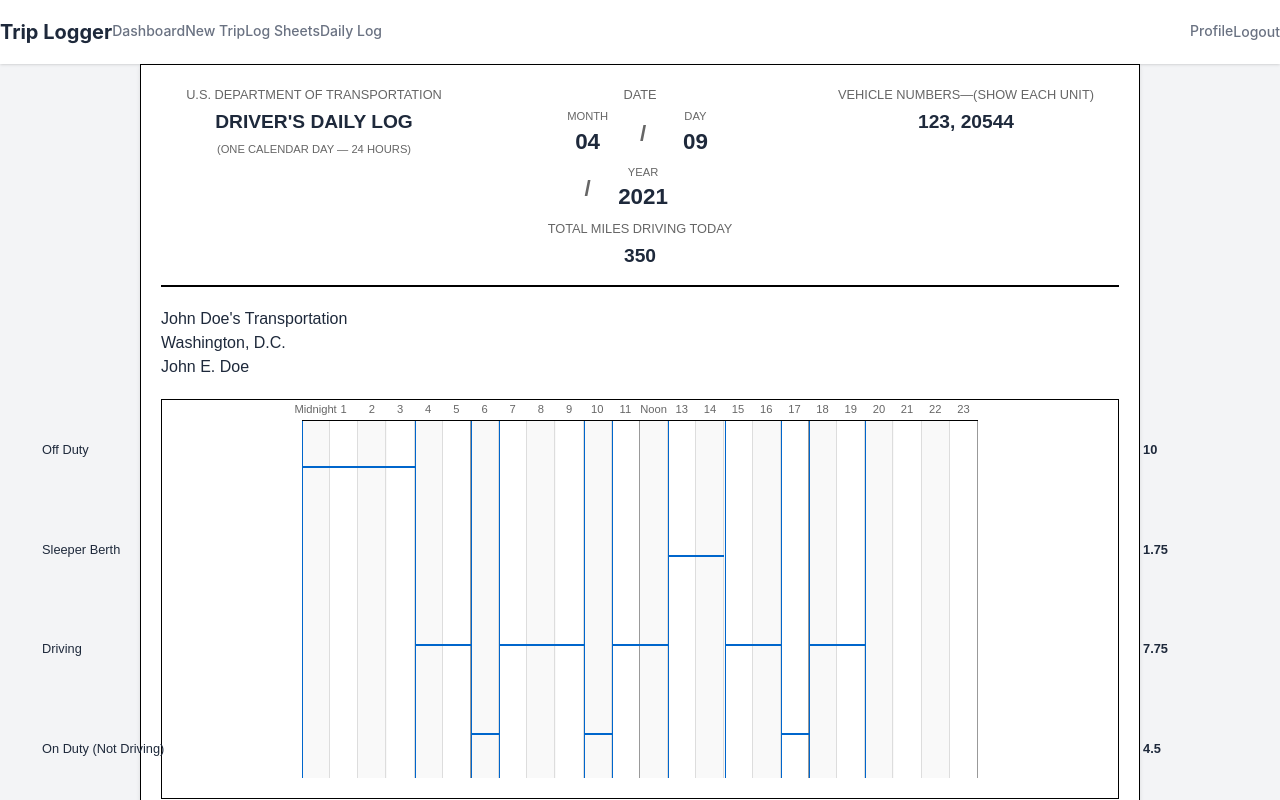
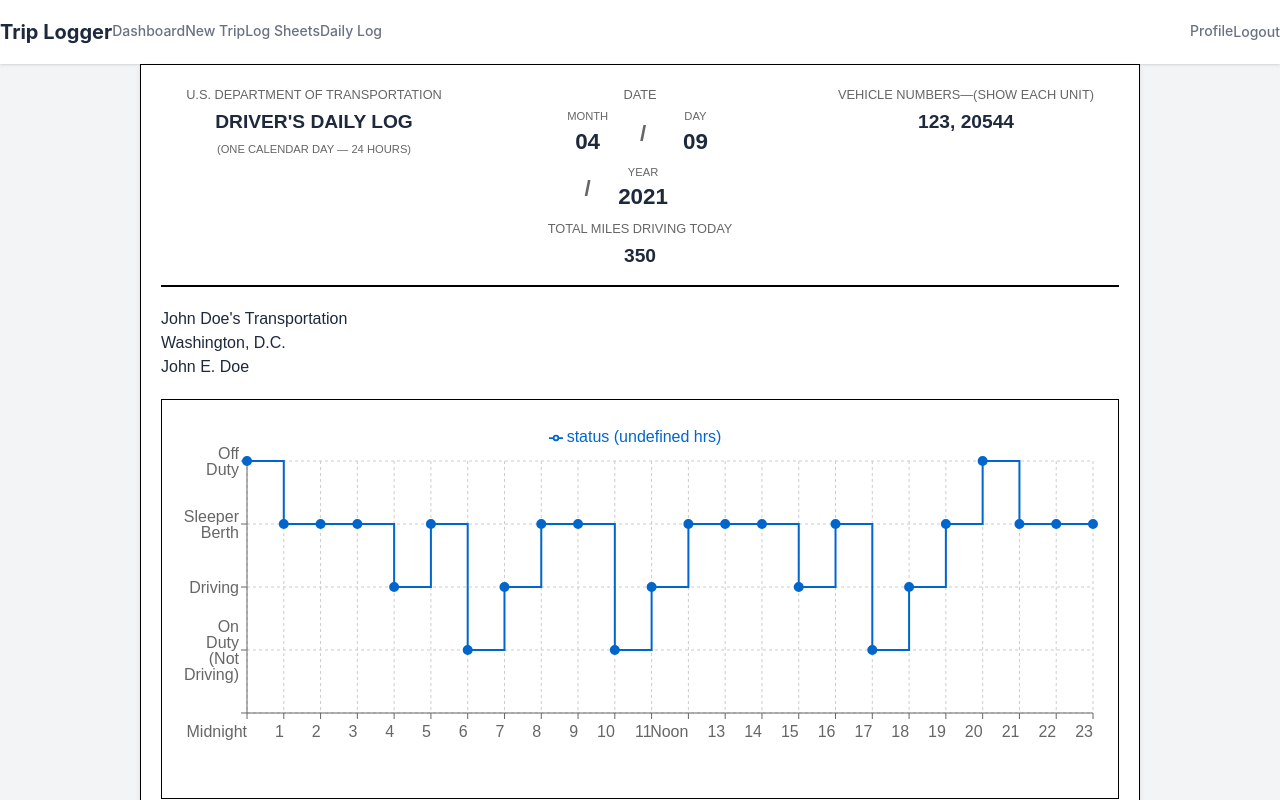
Before and after one commit to Haileman11/trip-logger, a React (Vite) app in the folder frontend/: page /daily-log in a window 1280 px wide. Shown: the top 800 px of the page. Built offline with nearby package versions, Linux system fonts and the light colour scheme.

Commit message:
<feat>: Enhance DailyLogGrid with charting capabilities: integrated Recharts for visualizing duty status changes, added new dependencies for charting, and refactored component structure for improved data handling.

```diff
--- a/frontend/package.json
+++ b/frontend/package.json
@@ -20,15 +20,19 @@
     "@types/axios": "^0.14.4",
     "@types/mapbox-gl": "^2.7.21",
     "@types/react-redux": "^7.1.34",
+    "@types/recharts": "^1.8.29",
     "@types/styled-components": "^5.1.34",
     "axios": "^1.8.4",
+    "chart.js": "^4.4.8",
     "leaflet": "^1.9.4",
     "mapbox-gl": "^3.10.0",
     "react": "^18.2.0",
+    "react-chartjs-2": "^5.3.0",
     "react-dom": "^18.2.0",
     "react-leaflet": "^4.2.1",
     "react-redux": "^9.2.0",
     "react-router-dom": "^6.22.1",
+    "recharts": "^2.15.1",
     "styled-components": "^6.1.16"
   },
   "devDependencies": {
--- a/frontend/src/components/DailyLogGrid.tsx
+++ b/frontend/src/components/DailyLogGrid.tsx
@@ -1,5 +1,17 @@
 import React from 'react';
 import styled from 'styled-components';
+import {
+  LineChart,
+  Line,
+  XAxis,
+  YAxis,
+  CartesianGrid,
+  Tooltip,
+  ResponsiveContainer,
+  ComposedChart,
+  Scatter,
+  Legend
+} from 'recharts';
 
 type DutyStatus = 'offDuty' | 'sleeper' | 'driving' | 'onDuty';
 
@@ -23,6 +35,10 @@ interface DailyLogGridProps {
   driverName: string;
   remarks: { time: string; location: string }[];
   dutyStatusChanges: DutyStatusChange[];
+}
+
+interface StatusLabels {
+  [key: number]: string;
 }
 
 const GridContainer = styled.div`
@@ -123,101 +139,22 @@ const CarrierInfo = styled.div`
   }
 `;
 
-const GridSection = styled.div`
+const ChartContainer = styled.div`
   position: relative;
   height: 400px;
   border: 1px solid #000;
   margin: 20px 0;
-  padding: 20px 140px;
+  padding: 20px;
   background-color: #fff;
 `;
 
-const TimeGrid = styled.div`
-  display: grid;
-  grid-template-columns: repeat(24, 1fr);
-  height: 100%;
-  border-top: 1px solid #000;
+const RemarksChartContainer = styled.div`
   position: relative;
-  background: repeating-linear-gradient(
-    90deg,
-    #f9f9f9,
-    #f9f9f9 calc(100% / 24),
-    #fff calc(100% / 24),
-    #fff calc(200% / 24)
-  );
-
-  .hour-column {
-    border-right: 1px solid #ddd;
-    position: relative;
-
-    &:nth-child(6n) {
-      border-right: 1px solid #999;
-    }
-
-    .hour-label {
-      position: absolute;
-      top: -20px;
-      left: 50%;
-      transform: translateX(-50%);
-      font-size: 0.7em;
-      color: #666;
-    }
-  }
-`;
-
-const StatusLabels = styled.div`
-  position: absolute;
-  left: -120px;
-  top: 0;
-  height: 100%;
-  display: grid;
-  grid-template-rows: repeat(4, 1fr);
-  gap: 1px;
-  font-size: 0.8em;
-
-  div {
-    display: flex;
-    align-items: center;
-    padding-right: 10px;
-    height: 100%;
-    font-weight: 500;
-  }
-`;
-
-const TotalHours = styled.div`
-  position: absolute;
-  right: -50px;
-  top: 0;
-  height: 100%;
-  display: grid;
-  grid-template-rows: repeat(4, 1fr);
-  gap: 1px;
-  font-size: 0.8em;
-
-  div {
-    display: flex;
-    align-items: center;
-    padding-left: 10px;
-    height: 100%;
-    font-weight: bold;
-  }
-`;
-
-const StatusLine = styled.div<{ top: number; left: number; width: number }>`
-  position: absolute;
-  height: 2px;
-  background-color: #0066cc;
-  top: ${props => props.top}%;
-  left: ${props => props.left}%;
-  width: ${props => props.width}%;
-`;
-
-const VerticalLine = styled.div<{ left: number }>`
-  position: absolute;
-  width: 1px;
-  background-color: #0066cc;
-  height: 100%;
-  left: ${props => props.left}%;
+  height: 100px;
+  border: 1px solid #000;
+  margin: 20px 0;
+  padding: 20px;
+  background-color: #fff;
 `;
 
 const DateSection = styled.div`
@@ -290,54 +227,87 @@ const DailyLogGrid: React.FC<DailyLogGridProps> = ({
   remarks,
   dutyStatusChanges,
 }) => {
-  const getTimePercentage = (timeStr: string) => {
-    const [hours, minutes] = timeStr.split(':').map(Number);
-    return ((hours + minutes / 60) / 24) * 100;
+  const statusMap = {
+    offDuty: 4,    // Top
+    sleeper: 3,    // Second
+    driving: 2,    // Third
+    onDuty: 1,     // Bottom
   };
 
-  const getStatusPosition = (status: DutyStatus) => {
-    const positions = {
-      offDuty: 12.5,
-      sleeper: 37.5,
-      driving: 62.5,
-      onDuty: 87.5,
-    };
-    return positions[status];
+  const statusLabels: StatusLabels = {
+    4: 'Off Duty',
+    3: 'Sleeper Berth',
+    2: 'Driving',
+    1: 'On Duty (Not Driving)',
+    0: '',
   };
 
-  const drawStatusLines = () => {
-    const lines = [];
-    for (let i = 0; i < dutyStatusChanges.length - 1; i++) {
-      const current = dutyStatusChanges[i];
-      const next = dutyStatusChanges[i + 1];
+  const getTimeLabel = (hour: number) => {
+    if (hour === 0) return 'Midnight';
+    if (hour === 12) return 'Noon';
+    // if (hour > 12) return `${hour - 12} PM`;
+    return `${hour}`;
+  };
 
-      const startTime = getTimePercentage(current.time);
-      const endTime = getTimePercentage(next.time);
-      const top = getStatusPosition(current.status);
+  const generateTimePoints = () => {
+    const timePoints = [];
+    for (let hour = 0; hour < 24; hour++) {
+      timePoints.push({
+        time: getTimeLabel(hour),
+        hour: hour,
+        status: 3
+      });
+    }
+    return timePoints;
+  };
 
-      lines.push(
-        <React.Fragment key={`line-${i}`}>
-          <StatusLine
-            top={top}
-            left={startTime}
-            width={endTime - startTime}
-          />
-          <VerticalLine left={startTime} />
-        </React.Fragment>
-      );
+  const calculateStatusHours = (data: any[]) => {
+    const hours = {
+      onDuty: 0,
+      driving: 0,
+      sleeper: 0,
+      offDuty: 0,
+    };
+
+    data.forEach(point => {
+      switch (point.status) {
+        case 0: hours.onDuty++; break;
+        case 1: hours.driving++; break;
+        case 2: hours.sleeper++; break;
+        case 3: hours.offDuty++; break;
       }
-    // Add final vertical line
-    if (dutyStatusChanges.length > 0) {
-      const lastChange = dutyStatusChanges[dutyStatusChanges.length - 1];
-      lines.push(
-        <VerticalLine
-          key="final-line"
-          left={getTimePercentage(lastChange.time)}
-        />
-      );
-    }
-    return lines;
+    });
+
+    return hours;
   };
+
+  const processDataForChart = () => {
+    const timePoints = generateTimePoints();
+
+    const sortedChanges = [...dutyStatusChanges].sort((a, b) => {
+      const [hoursA] = a.time.split(':').map(Number);
+      const [hoursB] = b.time.split(':').map(Number);
+      return hoursA - hoursB;
+    });
+
+    sortedChanges.forEach(change => {
+      const [hours] = change.time.split(':').map(Number);
+      timePoints[hours].status = statusMap[change.status];
+    });
+
+    return timePoints;
+  };
+
+  const processRemarksData = () => {
+    return remarks.map(remark => ({
+      time: getTimeLabel(parseInt(remark.time.split(':')[0])),
+      remark: 1,
+      location: remark.location
+    }));
+  };
+
+  const data = processDataForChart();
+  const statusHours = calculateStatusHours(data);
 
   return (
     <GridContainer>
@@ -380,35 +350,77 @@ const DailyLogGrid: React.FC<DailyLogGridProps> = ({
         <div className="driver-name">{driverName}</div>
       </CarrierInfo>
 
-      <GridSection>
-        <StatusLabels>
-          <div>Off Duty</div>
-          <div>Sleeper Berth</div>
-          <div>Driving</div>
-          <div>On Duty (Not Driving)</div>
-        </StatusLabels>
-
-        <TimeGrid>
-          {Array.from({ length: 24 }, (_, i) => (
-            <div key={i} className="hour-column">
-              <div className="hour-label">
-                {i === 0 ? 'Midnight' : i === 12 ? 'Noon' : i}
-              </div>
-            </div>
-          ))}
-          {drawStatusLines()}
-        </TimeGrid>
-
-        <TotalHours>
-          <div>10</div>
-          <div>1.75</div>
-          <div>7.75</div>
-          <div>4.5</div>
-        </TotalHours>
-      </GridSection>
+      <ChartContainer>
+        <ResponsiveContainer width="100%" height="100%">
+          <LineChart data={data}>
+            <CartesianGrid strokeDasharray="3 3" />
+            <XAxis
+              dataKey="time"
+              interval={0}
+              height={60}
+              tick={(props) => (
+                <g transform={`translate(${props.x},${props.y})`}>
+                  <text
+                    x={0}
+                    y={0}
+                    dy={16}
+                    textAnchor="end"
+                    fill="#666"
+                    // transform="rotate(-35)"
+                  >
+                    {props.payload.value}
+                  </text>
+                </g>
+              )}
+            />
+            <YAxis
+              tickFormatter={(tick: number) => statusLabels[tick] || ''}
+              domain={[0, 4]}
+            />
+            <Tooltip
+              formatter={(value: number) => statusLabels[value] || ''}
+              labelFormatter={(label) => `Time: ${label}`}
+            />
+            <Legend
+              verticalAlign="top"
+              height={36}
+              formatter={(value: string) => {
+                const status = Object.entries(statusMap).find(([_, v]) => statusLabels[v] === value)?.[0];
+                return `${value} (${statusHours[status as keyof typeof statusHours]} hrs)`;
+              }}
+            />
+            <Line
+              type="stepAfter"
+              dataKey="status"
+              stroke="#0066cc"
+              strokeWidth={2}
+              dot={{ fill: '#0066cc', r: 4 }}
+              activeDot={{ r: 6 }}
+            />
+          </LineChart>
+        </ResponsiveContainer>
+      </ChartContainer>
 
       <RemarksSection>
         <div className="title">REMARKS</div>
+        <RemarksChartContainer>
+          <ResponsiveContainer width="100%" height="100%">
+            <ComposedChart data={processRemarksData()}>
+              <XAxis
+                dataKey="time"
+                type="category"
+                hide
+              />
+              <YAxis hide />
+              <Scatter
+                dataKey="remark"
+                fill="#000"
+                shape="triangle"
+                legendType="none"
+              />
+            </ComposedChart>
+          </ResponsiveContainer>
+        </RemarksChartContainer>
         <div className="remarks-grid">
           {remarks.map((remark, index) => (
             <div key={index} className="remark-entry">
```
Also changed, not shown: 1 other file (tests, documents, lock files or other folders). Lines whose indentation alone changed are shown as unchanged.
